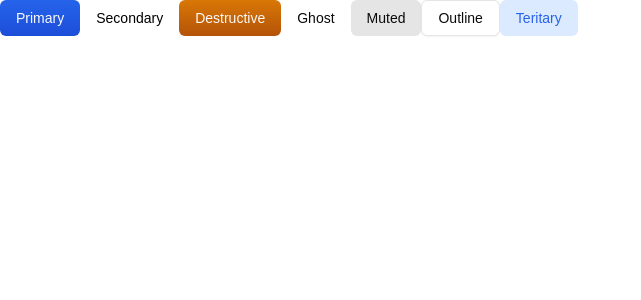
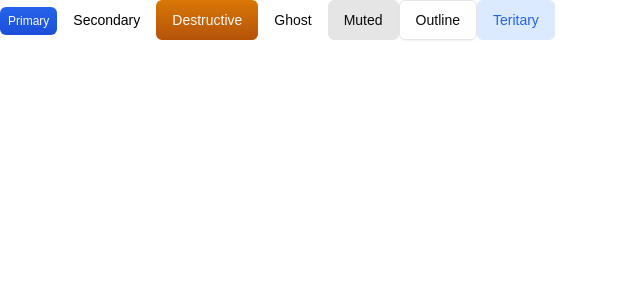
Before and after one commit to Kanishka2301/Jira-Clone, a Next.js app: page / in a window 1280 px wide. Shown: the top 300 px of the page, without its empty margins (0-641 px from the left). Built offline with nearby package versions, Linux system fonts and the light colour scheme.

Commit message:
initial commit

```diff
--- a/src/app/page.tsx
+++ b/src/app/page.tsx
@@ -2,7 +2,7 @@ import { Button } from "@/components/ui/button";
 export default function Home() {
   return (
     <div className="">
-      <Button>Primary</Button>
+      <Button size="xs">Primary</Button>
       <Button variant="secondary">Secondary</Button>
       <Button variant="destructive">Destructive</Button>
       <Button variant="ghost">Ghost</Button>
--- a/src/components/ui/button.tsx
+++ b/src/components/ui/button.tsx
@@ -9,7 +9,7 @@ const buttonVariants = cva(
   {
     variants: {
       variant: {
-        default:
+        primary:
           "bg-gradient-to-b from-blue-600 to-blue-700 text-primary-foreground hover:from-blue-700 hover:to-blue-700",
         destructive:
           "bg-gradient-to-b from-amber-600 to-amber-700 text-destructive-foreground hover:from-amber-700 hover:to-amber-700",
@@ -23,14 +23,15 @@ const buttonVariants = cva(
           "bg-blue-100 text-blue-600 border-transparent hover:bg-blue-200 shadow-none",
       },
       size: {
-        default: "h-9 px-4 py-2",
-        sm: "h-8 rounded-md px-3 text-xs",
-        lg: "h-10 rounded-md px-8",
-        icon: "h-9 w-9",
+        default: "h-10 px-4 py-2",
+        sm: "h-8 rounded-md px-3",
+        lg: "h-12 rounded-md px-8",
+        xs: "h-7 rounded-md px-2 text-xs",
+        icon: "h-8 w-8",
       },
     },
     defaultVariants: {
-      variant: "default",
+      variant: "primary",
       size: "default",
     },
   }
```
